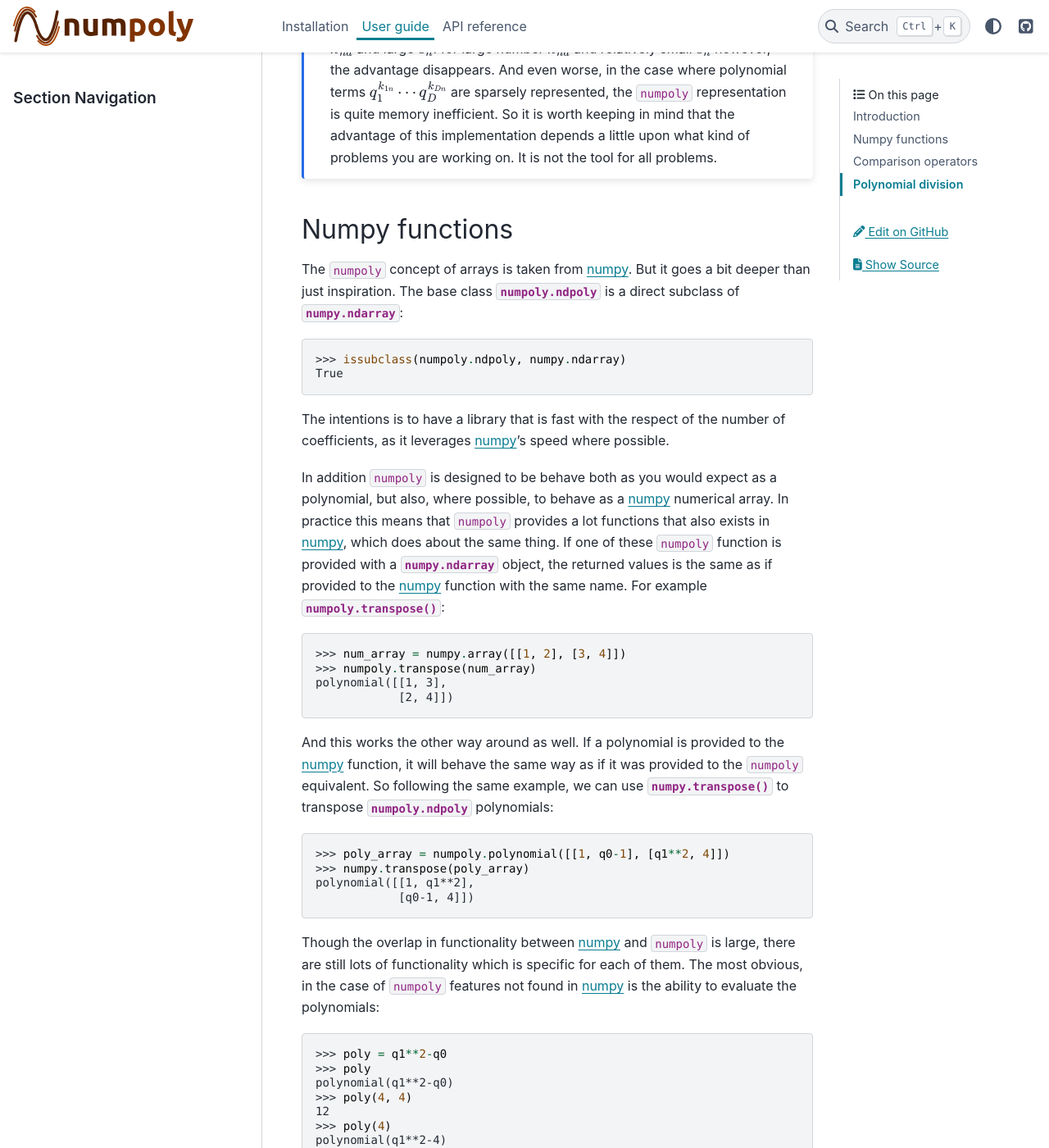
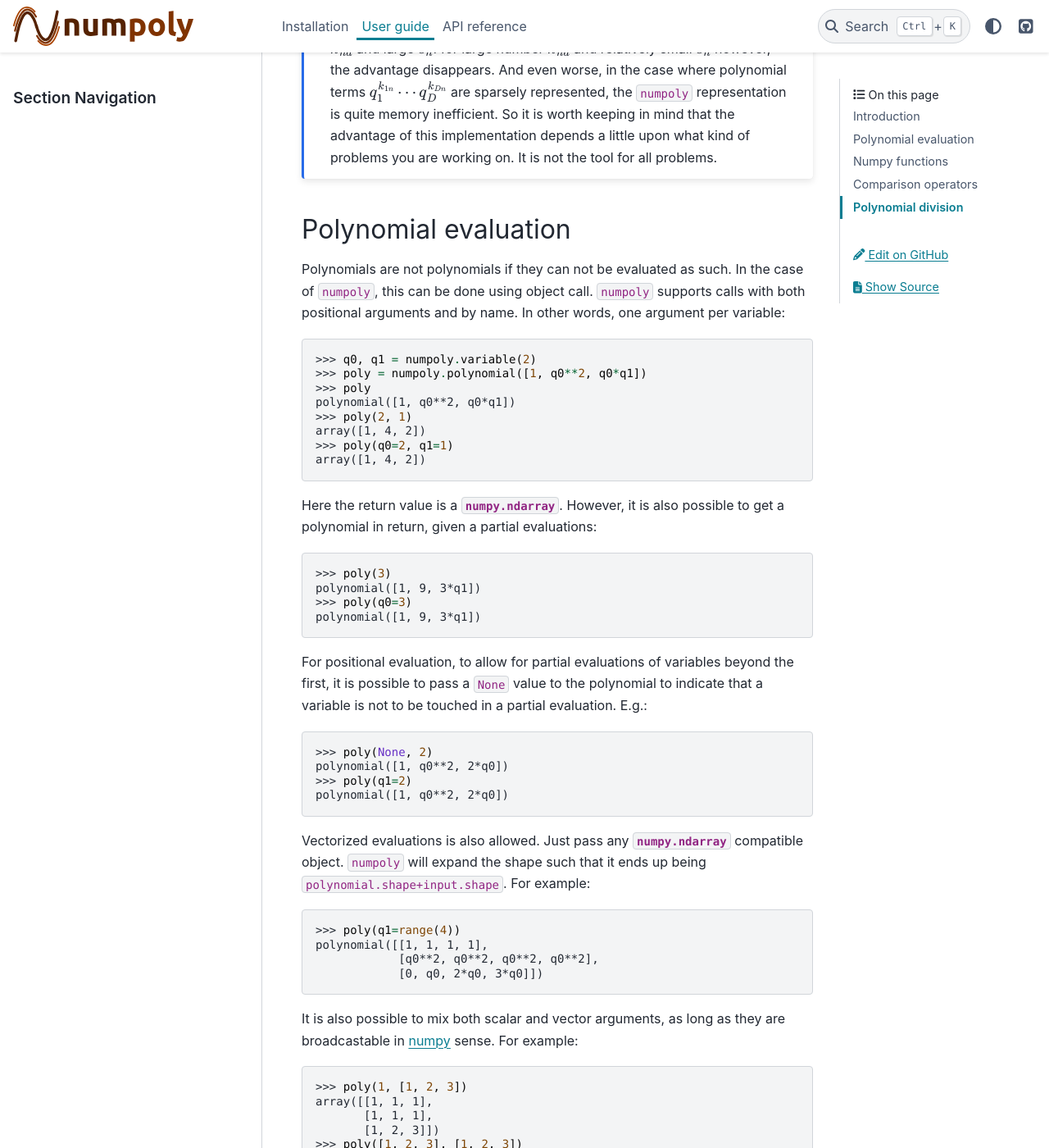
Before and after one commit to jonathf/numpoly, a Sphinx documentation site: the page built from docs/user_guide.rst, in a window 1280 px wide and 1400 px high, scrolled down 2576 px. Shown: the whole window at 82% size. Built offline with Sphinx 7.4.7 and the PyData theme 0.15.4, drawn with Linux system fonts in a browser that asks for light colours; some of the changed text lies outside the part shown.

Commit message:
numpoly.call signature change

```diff
--- a/docs/user_guide.rst
+++ b/docs/user_guide.rst
@@ -126,6 +126,107 @@ add terms together over an axis.
     working on. It is not the tool for all problems.
 
 .. _numpy: https://numpy.org/doc/stable
+
+Polynomial evaluation
+---------------------
+
+Polynomials are not polynomials if they can not be evaluated as such. In the
+case of ``numpoly``, this can be done using object call. ``numpoly`` supports
+calls with both positional arguments and by name. In other words, one argument
+per variable:
+
+.. code:: python
+
+    >>> q0, q1 = numpoly.variable(2)
+    >>> poly = numpoly.polynomial([1, q0**2, q0*q1])
+    >>> poly
+    polynomial([1, q0**2, q0*q1])
+    >>> poly(2, 1)
+    array([1, 4, 2])
+    >>> poly(q0=2, q1=1)
+    array([1, 4, 2])
+
+Here the return value is a :class:`numpy.ndarray`. However, it is also possible
+to get a polynomial in return, given a partial evaluations:
+
+.. code:: python
+
+    >>> poly(3)
+    polynomial([1, 9, 3*q1])
+    >>> poly(q0=3)
+    polynomial([1, 9, 3*q1])
+
+For positional evaluation, to allow for partial evaluations of variables beyond
+the first, it is possible to pass a ``None`` value to the polynomial to
+indicate that a variable is not to be touched in a partial evaluation. E.g.:
+
+.. code:: python
+
+    >>> poly(None, 2)
+    polynomial([1, q0**2, 2*q0])
+    >>> poly(q1=2)
+    polynomial([1, q0**2, 2*q0])
+
+Vectorized evaluations is also allowed. Just pass any :class:`numpy.ndarray`
+compatible object. ``numpoly`` will expand the shape such that it ends up being
+``polynomial.shape+input.shape``. For example:
+
+.. code:: python
+
+    >>> poly(q1=range(4))
+    polynomial([[1, 1, 1, 1],
+                [q0**2, q0**2, q0**2, q0**2],
+                [0, q0, 2*q0, 3*q0]])
+
+It is also possible to mix both scalar and vector arguments, as long as they
+are broadcastable in `numpy`_ sense. For example:
+
+.. code:: python
+
+    >>> poly(1, [1, 2, 3])
+    array([[1, 1, 1],
+           [1, 1, 1],
+           [1, 2, 3]])
+    >>> poly([1, 2, 3], [1, 2, 3])
+    array([[1, 1, 1],
+           [1, 4, 9],
+           [1, 4, 9]])
+
+Passing arguments with an other datatype than the polynomial, results in the
+output using the common denomination:
+
+.. code:: python
+
+    >>> poly(0.5)
+    polynomial([1.0, 0.25, 0.5*q1])
+    >>> poly(q1=1j)
+    polynomial([(1+0j), q0**2, 1j*q0])
+
+Assuming the input you want to evaluate is a large matrix and you want an
+interface where the matrix is kept intact, you can use :func:`numpoly.call`. E.g.:
+
+.. code:: python
+
+    >>> array = numpy.arange(12).reshape(2, 6)
+    >>> array
+    array([[ 0,  1,  2,  3,  4,  5],
+           [ 6,  7,  8,  9, 10, 11]])
+    >>> numpoly.call(poly, array)
+    array([[ 1,  1,  1,  1,  1,  1],
+           [ 0,  1,  4,  9, 16, 25],
+           [ 0,  7, 16, 27, 40, 55]])
+
+Lastly, it is also possible to pass other polynomials as arguments.
+This simplifies any form for variable substitution.
+
+.. code:: python
+
+    >>> poly
+    polynomial([1, q0**2, q0*q1])
+    >>> poly(q0=q1, q1=q0)
+    polynomial([1, q1**2, q0*q1])
+    >>> poly(None, 1-q1**3)
+    polynomial([1, q0**2, -q0*q1**3+q0])
 
 Numpy functions
 ---------------
```
Also changed, not shown: CHANGELOG.rst (+7 -0 lines), 2 other files.
